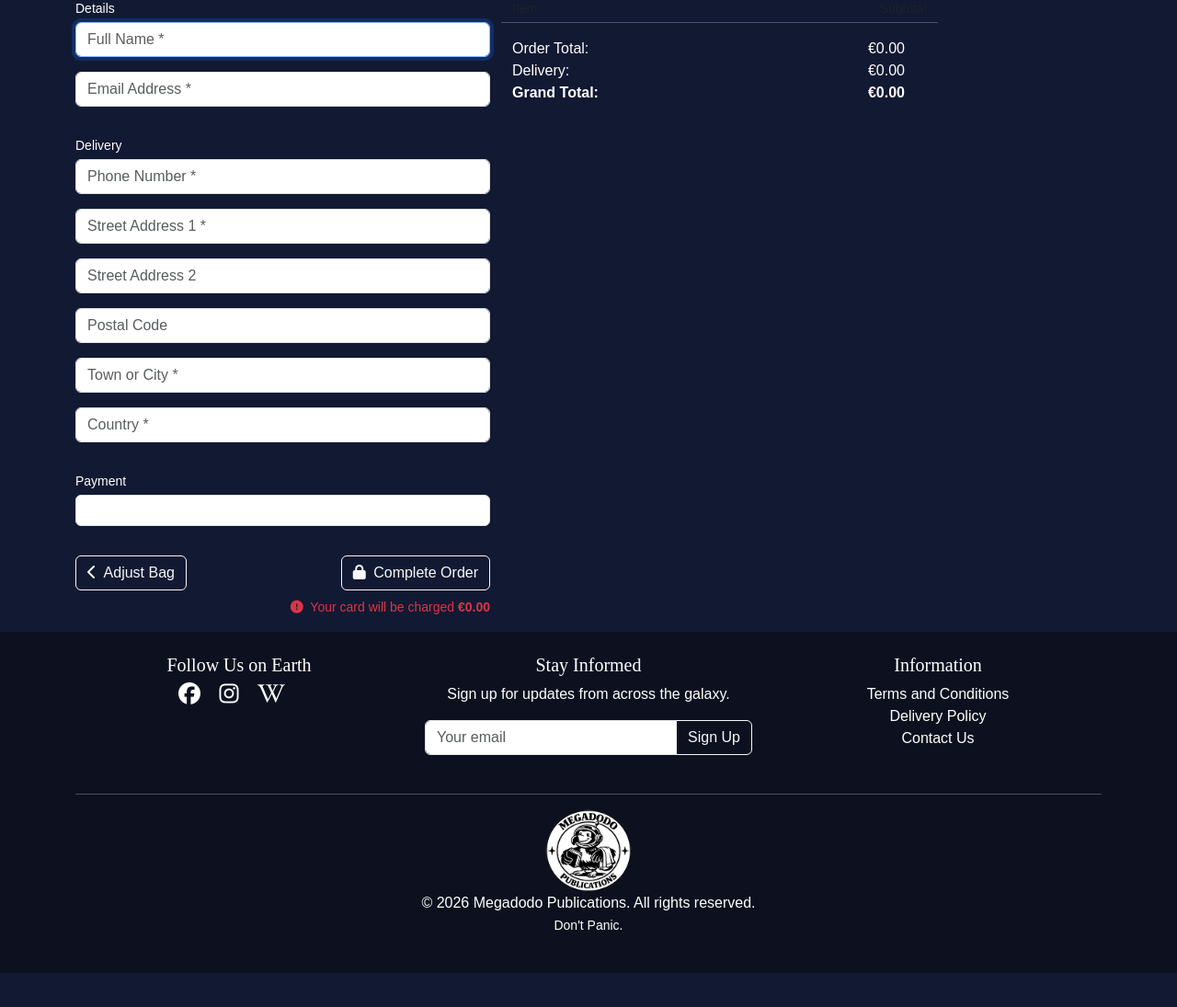
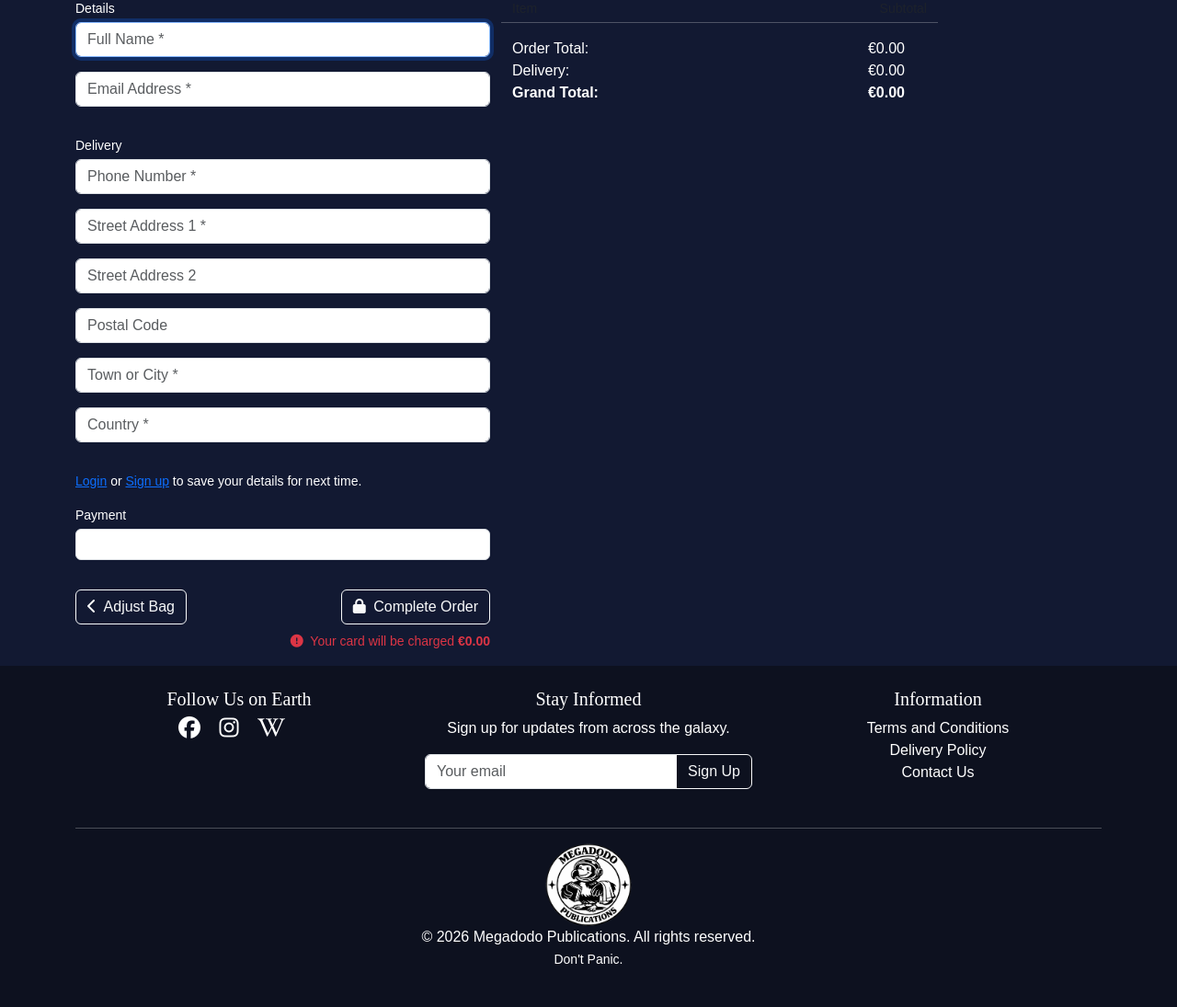
Before and after one commit to MrsmLisa/Megadodo-Publications, a Django app: template checkout/templates/checkout/checkout.html in a window 1280 px wide. Shown: the part 263-1358 px from the top of the page at 92% size. Before the commit the page ends 1321 px from the top, so only its background shows below. Run offline with Django 4.2, Linux system fonts and the light colour scheme; the template is opened without the code that fills it: values that come from a table or form of the project are taken from there, others are empty; parts of the project's set-up code (start-up, migrations or seed data) failed here and were passed over; some libraries are stand-ins or nearby versions; some web fonts are replaced.

Commit message:
make the profile info be saved

```diff
--- a/checkout/templates/checkout/checkout.html
+++ b/checkout/templates/checkout/checkout.html
@@ -75,11 +75,22 @@
             {{ order_form.town_or_city }}
             {{ order_form.country }}
         </fieldset>
-            <fieldset class="mb-3">
-                <legend class="fieldset-label small mb-1">Payment</legend>
-                <!-- Stripe card element -->
-                <div id="card-element" class="mb-3 p-3 bg-white rounded border"></div>
-                <!-- Form errors -->
+        {% if user.is_authenticated %}
+        <div class="form-check mb-3">
+            <input class="form-check-input" type="checkbox" name="save_info" id="save-info">
+            <label class="form-check-label" for="save-info">Save this information for next time</label>
+        </div>
+        {% else %}
+        <p class="small mt-2">
+            <a href="{% url 'account_login' %}">Login</a> or
+            <a href="{% url 'account_signup' %}">Sign up</a> to save your details for next time.
+        </p>
+        {% endif %}
+        <fieldset class="mb-3">
+            <legend class="fieldset-label small mb-1">Payment</legend>
+            <!-- Stripe card element -->
+            <div id="card-element" class="mb-3 p-3 bg-white rounded border"></div>
+            <!-- Form errors -->
                 <div id="card-errors" class="mb-3 text-danger" role="alert"></div>
                 <input type="hidden" name="client_secret" value="{{ client_secret }}">
             </fieldset>
```
Also changed, not shown: checkout/views.py (+18 -0 lines).
